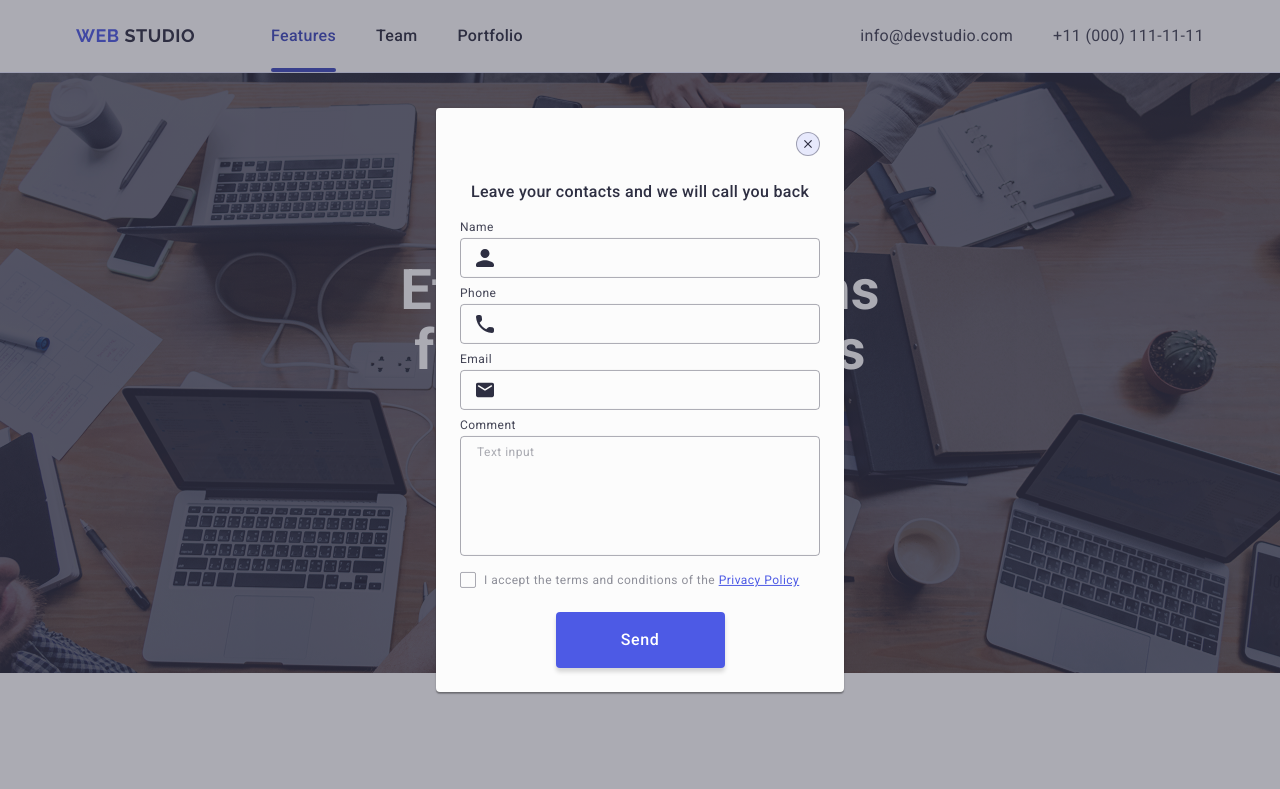
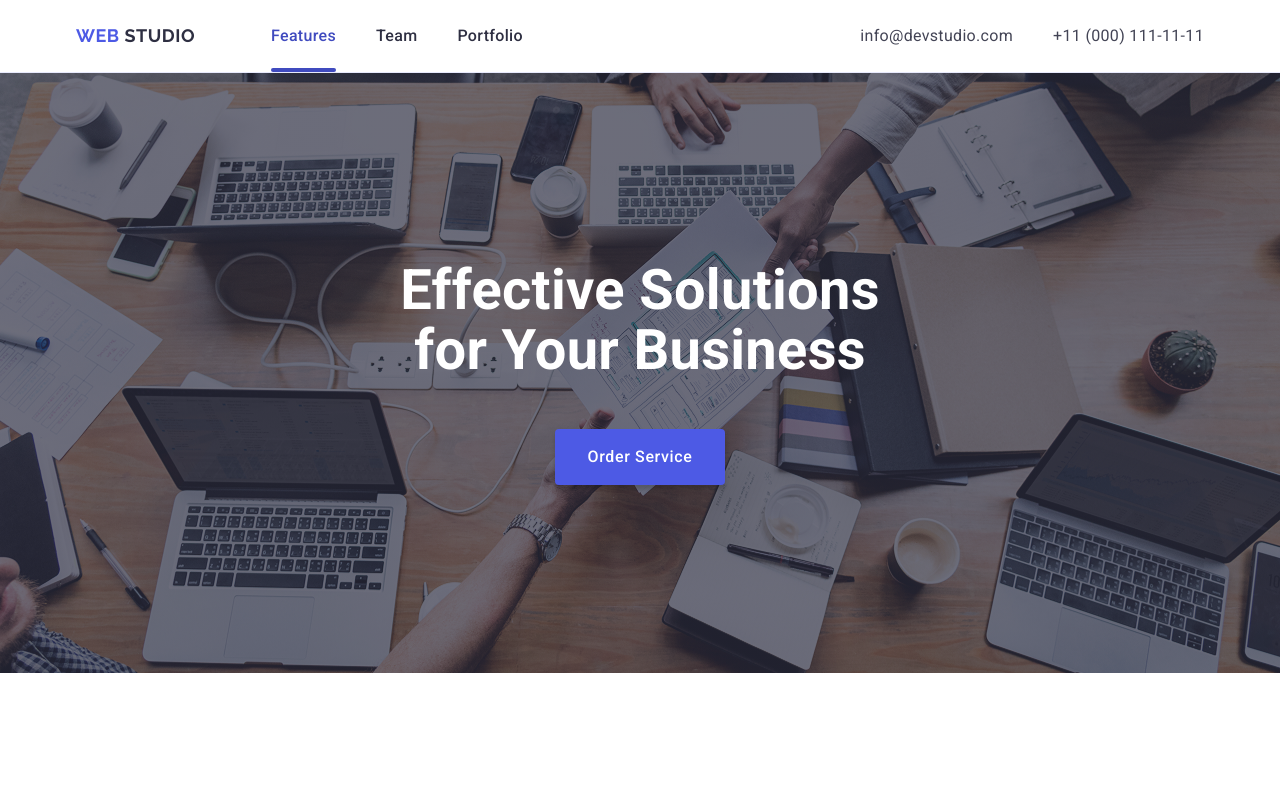
Before and after one commit to shyian-code/goit-markup-hw-05, a plain HTML site: page index.html in a window 1280 px wide. Shown: the top 789 px of the page. Drawn offline with nearby package versions, Linux system fonts and the light colour scheme.

Commit message:
fix styles(class) for modal on load page

```diff
--- a/css/modal.css
+++ b/css/modal.css
@@ -163,7 +163,7 @@
   border-color: var(--iris-color);
 }
 
-.modal-form-checkbox-wrap {
+.modal-form-checkbox-wrapper {
   margin-bottom: 24px;
 }
 
--- a/index.html
+++ b/index.html
@@ -598,7 +598,7 @@
     <!-- End Footer section -->
 
     <!-- Modal -->
-    <div id="modal" class="backdrop is-open">
+    <div id="modal" class="backdrop">
       <div class="modal">
         <button type="button" class="modal-close-button">
           <svg class="modal-close-button-icon" width="8" height="8">
@@ -659,7 +659,7 @@
             ></textarea>
           </div>
 
-          <div class="modal-form-checkbox-wrap">
+          <div class="modal-form-checkbox-wrapper">
             <input
               class="modal-form-checkbox sr-only"
               type="checkbox"
```
